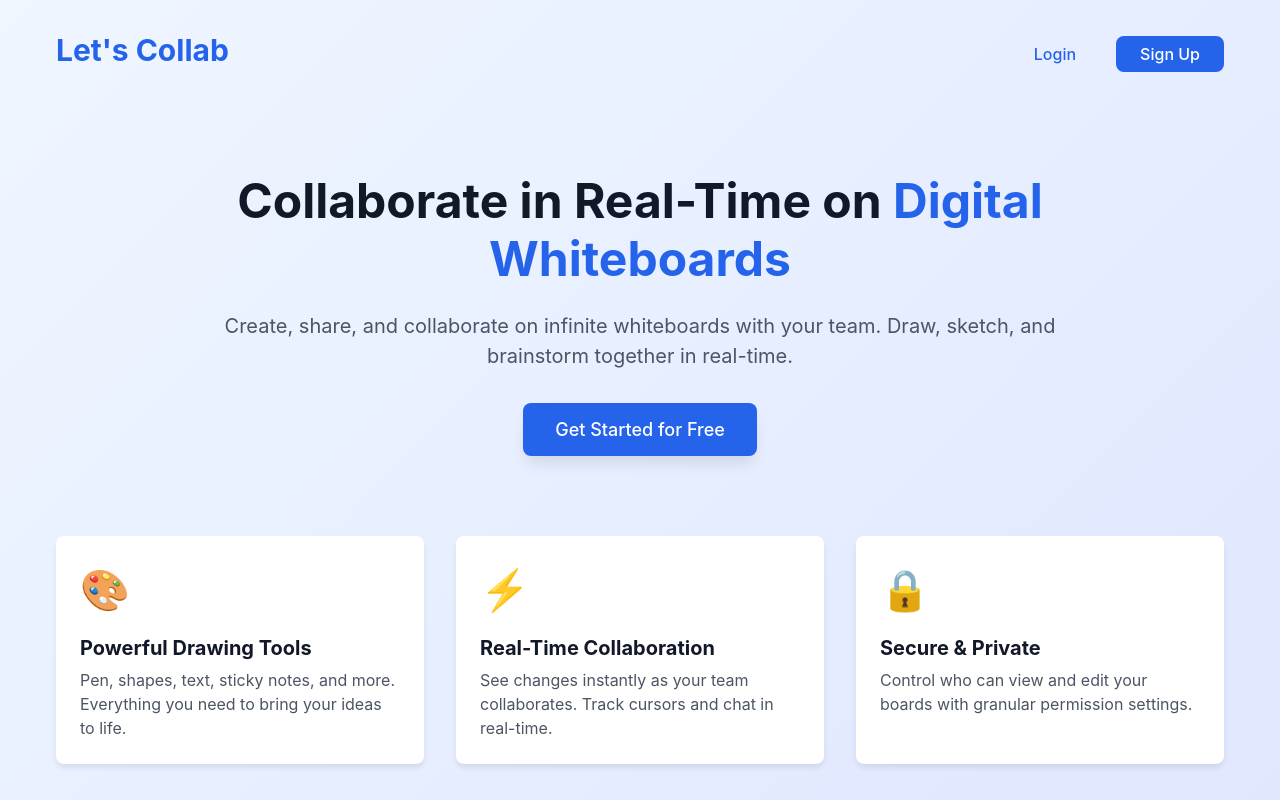
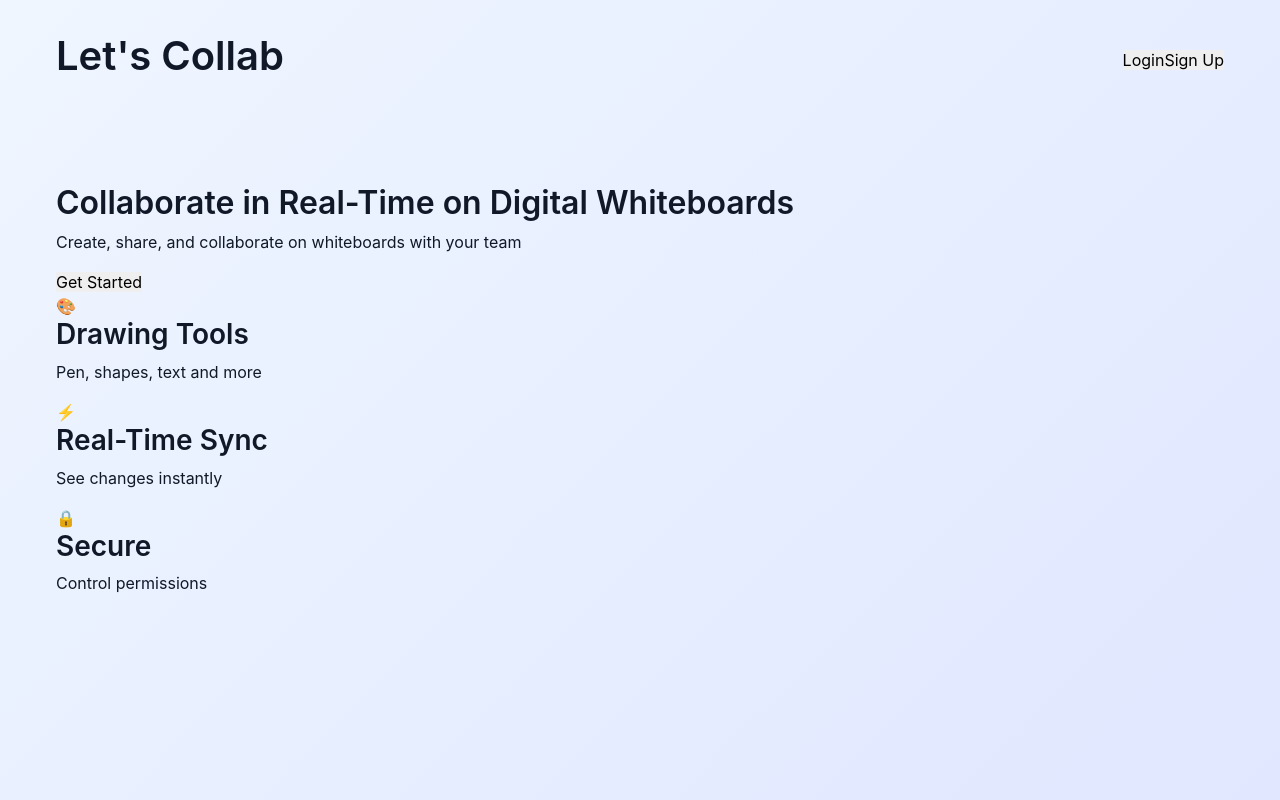
Before and after one commit to IronwallxR5/Let-s_Collab, a React app in the folder frontend/: page / in a window 1280 px wide. Built offline with nearby package versions, Linux system fonts and the light colour scheme; the HTML template or start-up script is replaced by a standard one.

Commit message:
update home page layout

```diff
--- a/frontend/src/pages/HomePage.jsx
+++ b/frontend/src/pages/HomePage.jsx
@@ -2,73 +2,49 @@ import React from 'react';
 import { useNavigate } from 'react-router-dom';
 import './HomePage.css';
 
-const HomePage = () => {
+function HomePage() {
   const navigate = useNavigate();
 
   return (
     <div className="home-page">
       <div className="container">
+        {/* Navigation */}
         <nav className="home-nav">
-          <h1 className="home-logo">Let's Collab</h1>
-          <div className="nav-buttons">
-            <button
-              onClick={() => navigate('/login')}
-              className="btn-login"
-            >
-              Login
-            </button>
-            <button
-              onClick={() => navigate('/signup')}
-              className="btn-signup"
-            >
-              Sign Up
-            </button>
+          <h1>Let's Collab</h1>
+          <div>
+            <button onClick={() => navigate('/login')}>Login</button>
+            <button onClick={() => navigate('/signup')}>Sign Up</button>
           </div>
         </nav>
 
-        <div className="hero-section">
-          <h2 className="hero-title">
-            Collaborate in Real-Time on
-            <span className="hero-title-highlight"> Digital Whiteboards</span>
-          </h2>
-          <p className="hero-description">
-            Create, share, and collaborate on infinite whiteboards with your team.
-            Draw, sketch, and brainstorm together in real-time.
-          </p>
-          <button
-            onClick={() => navigate('/signup')}
-            className="btn-cta"
-          >
-            Get Started for Free
-          </button>
+        {/* Main Hero Section */}
+        <div className="hero">
+          <h2>Collaborate in Real-Time on Digital Whiteboards</h2>
+          <p>Create, share, and collaborate on whiteboards with your team</p>
+          <button onClick={() => navigate('/signup')}>Get Started</button>
         </div>
 
-        <div className="features-grid">
-          <div className="feature-card">
-            <div className="feature-icon">🎨</div>
-            <h3 className="feature-title">Powerful Drawing Tools</h3>
-            <p className="feature-description">
-              Pen, shapes, text, sticky notes, and more. Everything you need to bring your ideas to life.
-            </p>
+        {/* Features */}
+        <div className="features">
+          <div className="feature">
+            <span>🎨</span>
+            <h3>Drawing Tools</h3>
+            <p>Pen, shapes, text and more</p>
           </div>
-          <div className="feature-card">
-            <div className="feature-icon">⚡</div>
-            <h3 className="feature-title">Real-Time Collaboration</h3>
-            <p className="feature-description">
-              See changes instantly as your team collaborates. Track cursors and chat in real-time.
-            </p>
+          <div className="feature">
+            <span>⚡</span>
+            <h3>Real-Time Sync</h3>
+            <p>See changes instantly</p>
           </div>
-          <div className="feature-card">
-            <div className="feature-icon">🔒</div>
-            <h3 className="feature-title">Secure & Private</h3>
-            <p className="feature-description">
-              Control who can view and edit your boards with granular permission settings.
-            </p>
+          <div className="feature">
+            <span>🔒</span>
+            <h3>Secure</h3>
+            <p>Control permissions</p>
           </div>
         </div>
       </div>
     </div>
   );
-};
+}
 
 export default HomePage;
```
